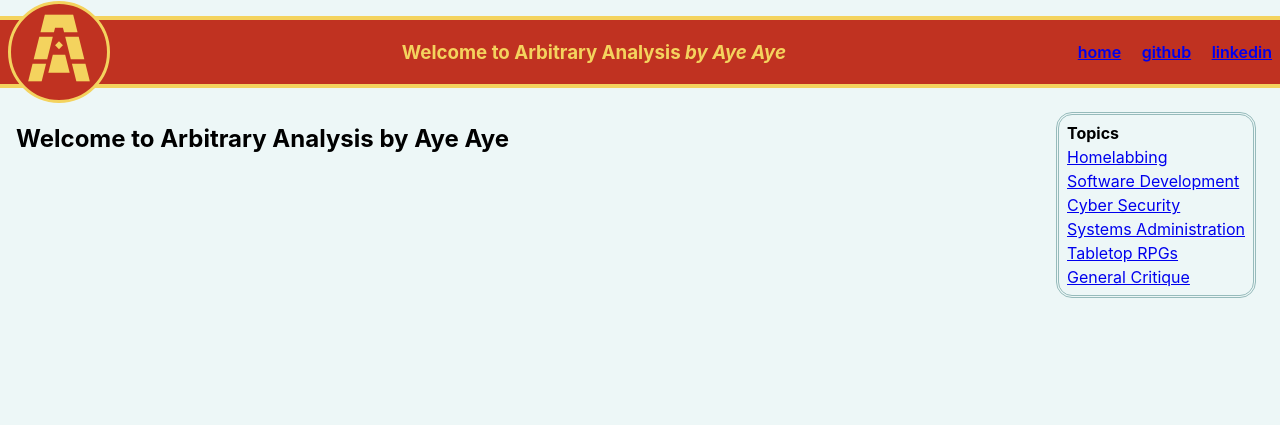
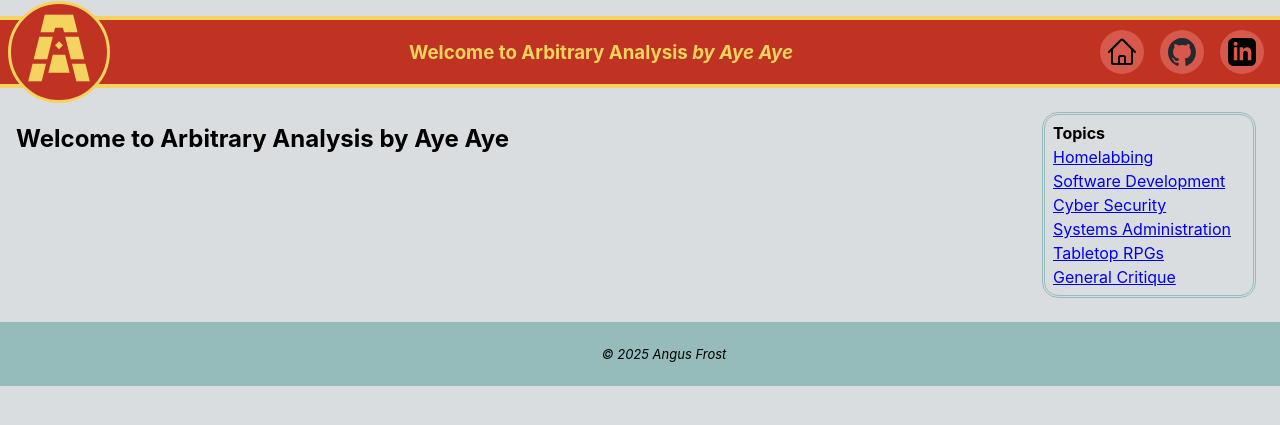
Before and after one commit to InstallationIssue/installationissue.github.io, a Jekyll site: the page built from index.md, in a window 1280 px wide. Shown: the top 425 px of the page. Built offline with Jekyll 4.4.1, drawn with Linux system fonts in a browser that asks for light colours.

Commit message:
Update: config, assets structure, styling,  icons, gemfile

```diff
--- a/Gemfile
+++ b/Gemfile
@@ -2,10 +2,6 @@ source "https://rubygems.org"
 
 gem "github-pages", "~> 232", group: :jekyll_plugins
 
-# gem "minima", "~> 2.5"
-# If you want to use GitHub Pages, remove the "gem "jekyll"" above and
-# uncomment the line below. To upgrade, run `bundle update github-pages`.
-# gem "github-pages", group: :jekyll_plugins
 # If you have any plugins, put them here!
 # group :jekyll_plugins do
 #   gem "jekyll-feed", "~> 0.12"
--- a/_layouts/default.html
+++ b/_layouts/default.html
@@ -5,18 +5,24 @@
     <meta charset="utf-8">
     <title>{{ page.title }} - {{ site.title }}</title>
     <link rel="stylesheet" href="{{ '/assets/css/main.css' | relative_url }}">
-    <link rel="icon" type="image/png" href="/assets/arban-small.png">
+    <link rel="icon" type="image/png" href="/assets/images/arban-small.png">
   </head>
   <body>
     <nav>
       <a class="logo" href="/">
-        <img class="logoimg" src="assets/arban.svg" alt="Arbitrary Analysis Logo">
+        <img class="logoimg" src="/assets/images/arban.svg" alt="Arbitrary Analysis Logo">
       </a>
       <h3><b>Welcome to {{ site.title }}</b> <i>by {{ site.author }}</i></h3>
       <span>
-        <a href="/">home</a>
-        <a href="{{ site.github_link }}">github</a>
-        <a href="{{ site.linkedin_link }}">linkedin</a>
+        <a href="/">
+          <img class="navicon" src="/assets/images/home.svg" alt="home icon"/>
+        </a>
+        <a href="{{ site.github_link }}">
+          <img class="navicon github" src="/assets/images/github-mark.svg" alt="github logo"/>
+        </a>
+        <a href="{{ site.linkedin_link }}">
+          <img class="navicon linkedin" src="/assets/images/linkedin-icon.svg" alt="linkedin logo"/>
+        </a>
       </span>
     </nav>
     <div class="cover">
@@ -30,5 +36,9 @@
         {% endfor %}
       </div>
     </div>
+    <footer>
+      <i>© 2025 Angus Frost</i>
+      <!-- Sitemap/useful links? -->
+    </footer>
   </body>
 </html>
--- a/_sass/base.scss
+++ b/_sass/base.scss
@@ -2,13 +2,15 @@ $backgroundColor: #ffffff;
 $bodyColor: #000000;
 $bodyFont: -apple-system,BlinkMacSystemFont,"Segoe UI",Helvetica,Arial,sans-serif,"Apple Color Emoji","Segoe UI Emoji","Segoe UI Symbol";
 
+$lateRust: #d7594b;
+$lateRustSelect: #ad4539;
 $brickEmber: #C03221;
 $pacificCyan: #188FA7;
 $twilightIndigo: #123068;
 $royalGold: #F4D35E;
 // #D89F00;
 // #F4D35E;
-$ashGrey: #edf7f7;
+$ashGrey: #dadddf;
 $cloudGrey: #96BBBB;
 
 body {
@@ -17,6 +19,22 @@ body {
   font-family: $bodyFont;
   margin: 0;
   margin-top: 1rem;
+}
+
+footer {
+  background-color: $cloudGrey;
+  padding: 1.5rem;
+  width: 100%;
+  text-align: center;
+  font-size: small;
+}
+
+a:hover {
+  color: #123068;
+}
+
+a:visited {
+  color: purple;
 }
 
 nav {
@@ -44,6 +62,44 @@ nav a {
   text-align: center;
 }
 
+nav span {
+  display: flex;
+  justify-content: center;
+  align-items: center;
+  gap: 1rem;
+  height: 100%;
+  margin-inline: 1rem;
+}
+
+nav span a {
+  background-color: $lateRust;
+  display: flex;
+  border-radius: 100%;
+  height: 100%;
+  aspect-ratio: 1;
+  margin: 0;
+  padding: 6px;
+  justify-content: center;
+  align-items: center;
+}
+
+nav span a:hover {
+  background-color: $lateRustSelect;
+}
+
+.navicon {
+  height: 100%;
+  aspect-ratio: 1;
+}
+
+.github {
+  height: 85%;
+}
+
+.linkedin {
+  height: 90%;
+}
+
 .cover {
   display: flex;
   flex-direction: row;
@@ -51,11 +107,13 @@ nav a {
 }
 
 .content {
-  flex-grow: 3;
+  flex-grow: 1;
 }
 
 .sidebar {
   display: flex;
+  max-width: 12rem;
+  min-width: 12rem;
   flex-direction: column;
   border-style: double;
   border-radius: 1rem;
@@ -80,6 +138,10 @@ nav a {
   justify-content: center;
 }
 
+.logo:hover {
+  background-color: $lateRustSelect;
+}
+
 .logoimg {
   height: 90%;
   fill: $royalGold
```
Also changed, not shown: assets/images/arban-large.png (renamed from assets/arban-large.png), assets/images/arban-small.png (renamed from assets/arban-small.png), assets/images/arban.svg (renamed from assets/arban.svg), assets/images/github-mark.svg (added), assets/images/home.svg (added), assets/images/linkedin-icon.svg (added).
